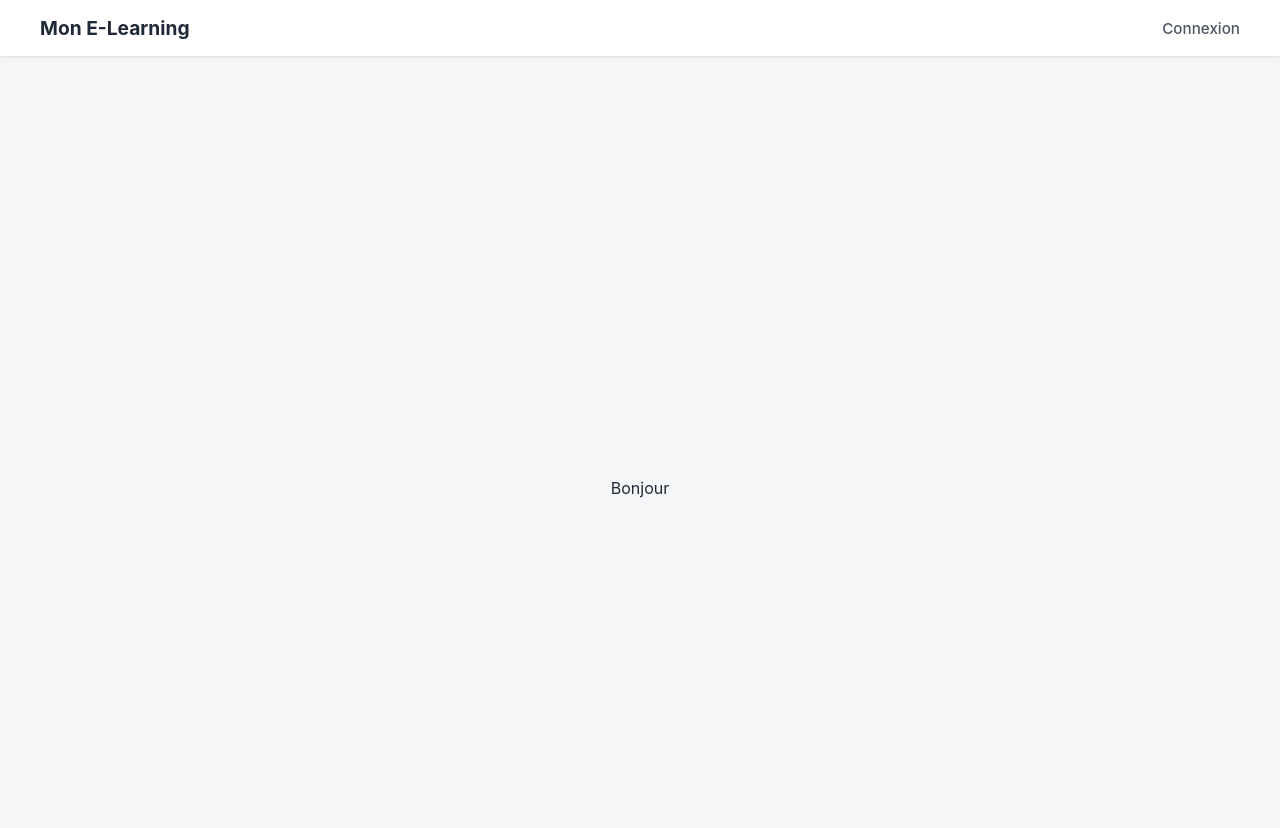
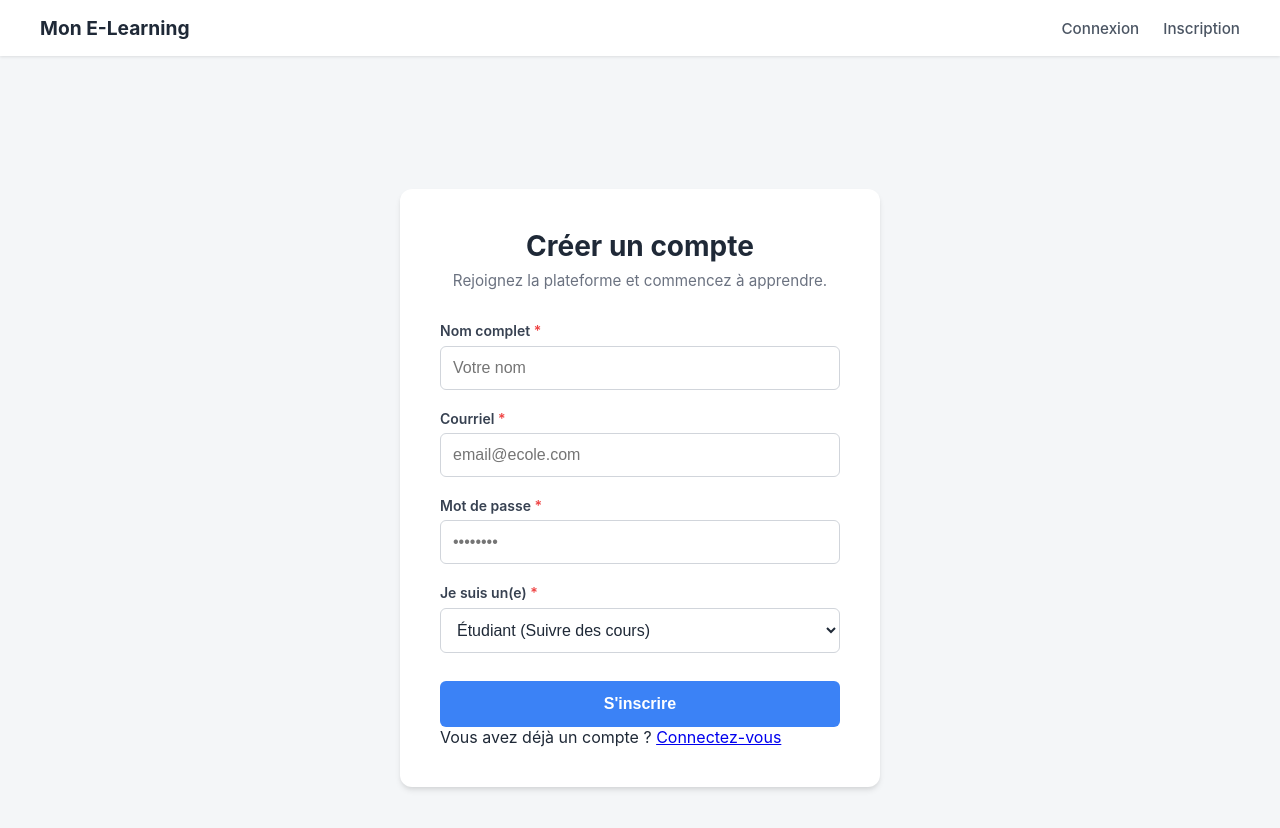
Before and after one commit to Fadhel-Smari/E-Learning, a React (Vite) app in the folder frontend/: page /CreationCompte in a window 1280 px wide. Before the commit this address led to /. Shown: the top 828 px of the page. Built offline with nearby package versions, Linux system fonts and the light colour scheme; no server answers.

Commit message:
Ajout de la page de creation de compte

```diff
--- a/frontend/src/App.tsx
+++ b/frontend/src/App.tsx
@@ -3,6 +3,7 @@ import { useAuth } from './context/AuthContext';
 import { Navbar } from './components/Navbar';
 import { Accueil } from './pages/Accueil';
 import { Connexion } from './pages/Connexion';
+import { CreationCompte } from './pages/CreationCompte';
 
 function RoutePrivee({ children }: { children: React.ReactNode }) {
   const { estConnecte } = useAuth();
@@ -20,8 +21,8 @@ export function App() {
           <Routes>
             {/* Routes Publiques */}
             <Route path="/" element={<Accueil />} />
-            <Route path="/connexion" element={<Connexion />} />
-
+            <Route path="/Connexion" element={<Connexion />} />
+            <Route path="/CreationCompte" element={<CreationCompte />} />
             {/* Routes Privées */}
 
 
--- a/frontend/src/api/axios.ts
+++ b/frontend/src/api/axios.ts
@@ -16,7 +16,7 @@ api.interceptors.response.use(
     (error: AxiosError) => {
         if (error.response?.status === 401) {
             localStorage.clear();
-            window.location.href = '/login';
+            window.location.href = '/Connexion';
         }
         return Promise.reject(error);
     }
--- a/frontend/src/components/Navbar.tsx
+++ b/frontend/src/components/Navbar.tsx
@@ -23,6 +23,7 @@ export function Navbar() {
           ) : (
             <>
               <Link to="/connexion">Connexion</Link>
+              <Link to="/CreationCompte">Inscription</Link>
             </>
           )}
         </div>
--- a/frontend/src/pages/Connexion.tsx
+++ b/frontend/src/pages/Connexion.tsx
@@ -1,9 +1,11 @@
 import React, { useState } from 'react';
 import { loginUser } from '../api/auth';
 import { useAuth } from '../context/AuthContext';
+import { useNavigate, Link } from 'react-router-dom';
 
 
 export function Connexion() {
+    const navigate = useNavigate();
     const { seConnecter } = useAuth();
 
     const [email, setEmail] = useState("");
@@ -23,7 +25,7 @@ export function Connexion() {
         try {
             const response = await loginUser({ email, motDePasse }) as any;
             await seConnecter(response.token);
-            window.location.href = '/Accueil';
+            navigate('/Accueil');
         } catch (err) {
             console.error("Erreur de connexion", err);
             setMessageErreur("Courriel ou mot de passe invalide.");
@@ -79,6 +81,12 @@ return (
             Se connecter
           </button>
         </form>
+        <div className="auth-pied-page">
+          Vous avez déjà un compte ?{' '}
+          <Link to="/CreationCompte" className="auth-lien">
+            Inscrivez-vous
+          </Link>
+        </div>
       </div>
     </div>
   );
--- /dev/null
+++ b/frontend/src/pages/CreationCompte.tsx
@@ -0,0 +1,124 @@
+import { useState } from 'react';
+import { useNavigate, Link } from 'react-router-dom';
+import { registerUser } from '../api/auth';
+import type { Role } from '../types';
+
+export function CreationCompte() {
+  const navigate = useNavigate();
+
+  const [nom, setNom] = useState("");
+  const [email, setEmail] = useState("");
+  const [motDePasse, setMotDePasse] = useState("");
+  const [role, setRole] = useState<Role>("ETUDIANT");
+  const [messageErreur, setMessageErreur] = useState("");
+
+  const handleInscription = async (e: React.SubmitEvent) => {
+    e.preventDefault();
+    setMessageErreur("");
+
+    if (!nom || !email || !motDePasse) {
+      setMessageErreur("Veuillez remplir tous les champs obligatoires.");
+      return;
+    }
+
+    try {
+      await registerUser({ nom, email, motDePasse, role });
+
+      navigate('/Connexion');
+    } catch (err) {
+      console.error("Erreur d'inscription", err);
+      setMessageErreur("Impossible de créer le compte.");
+    }
+  };
+
+  return (
+    <div className="page-conteneur">
+      <div className="auth-container">
+        <div className="auth-header">
+          <h2>Créer un compte</h2>
+          <p className="auth-sous-titre">Rejoignez la plateforme et commencez à apprendre.</p>
+        </div>
+
+        {messageErreur && (
+          <div className="message-erreur">
+            {messageErreur}
+          </div>
+        )}
+
+        <form onSubmit={handleInscription} className="auth-formulaire">
+          <div className="groupe-champ">
+            <label htmlFor="nom" className="etiquette-champ">
+              Nom complet <span className="asterisque-obligatoire">*</span>
+            </label>
+            <input
+              id="nom"
+              type="text"
+              className="champ-saisie"
+              value={nom}
+              onChange={(e) => setNom(e.target.value)}
+              placeholder="Votre nom"
+              required
+            />
+          </div>
+
+          <div className="groupe-champ">
+            <label htmlFor="email" className="etiquette-champ">
+              Courriel <span className="asterisque-obligatoire">*</span>
+            </label>
+            <input
+              id="email"
+              type="email"
+              className="champ-saisie"
+              value={email}
+              onChange={(e) => setEmail(e.target.value)}
+              placeholder="email@ecole.com"
+              required
+            />
+          </div>
+
+          <div className="groupe-champ">
+            <label htmlFor="password" className="etiquette-champ">
+              Mot de passe <span className="asterisque-obligatoire">*</span>
+            </label>
+            <input
+              id="password"
+              type="password"
+              className="champ-saisie"
+              value={motDePasse}
+              onChange={(e) => setMotDePasse(e.target.value)}
+              placeholder="••••••••"
+              required
+            />
+          </div>
+
+          <div className="groupe-champ">
+            <label htmlFor="role" className="etiquette-champ">
+              Je suis un(e) <span className="asterisque-obligatoire">*</span>
+            </label>
+            <select
+              id="role"
+              className="champ-saisie"
+              value={role}
+              onChange={(e) => setRole(e.target.value as Role)}
+            >
+              <option value="ETUDIANT">Étudiant (Suivre des cours)</option>
+              <option value="FORMATEUR">Formateur (Créer des cours)</option>
+              <option value="ADMIN">Administrateur (Gestion)</option>
+            </select>
+          </div>
+
+          <button type="submit" className="bouton-primaire">
+            S'inscrire
+          </button>
+        </form>
+
+        <div className="auth-pied-page">
+          Vous avez déjà un compte ?{' '}
+          <Link to="/connexion" className="auth-lien">
+            Connectez-vous
+          </Link>
+        </div>
+      </div>
+    </div>
+  );
+}
```
